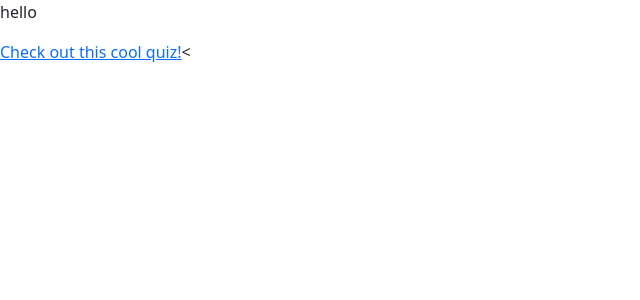
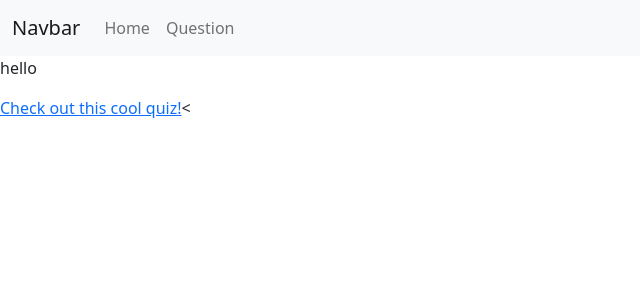
Before and after one commit to Flippo1337/quizzly, a Flask app: page / in a window 1280 px wide. Shown: the top 300 px of the page, without its empty margins (0-640 px from the left). Run offline with Flask 2, Linux system fonts and the light colour scheme.

Commit message:
added nav bar

```diff
--- a/quiz_app/templates/base.html
+++ b/quiz_app/templates/base.html
@@ -7,9 +7,23 @@
         <title>{{ title }}</title>
     </head>
     <body>
-    {%  block content %}{% endblock %}
+        <nav class="navbar navbar-expand-lg navbar-light bg-light">
+            <div class="container-fluid">
+                <a class="navbar-brand" href="#">Navbar</a>
+                <button class="navbar-toggler" type="button" data-bs-toggle="collapse" data-bs-target="#navbarNav" aria-controls="navbarNav" aria-expanded="false" aria-label="Toggle navigation">
+                    <span class="navbar-toggler-icon"></span>
+                </button>
+                <div class="collapse navbar-collapse" id="navbarNav">
+                    <ul class="navbar-nav">
+                        <li class="nav-item"><a class="nav-link" href="{{ url_for('main.home') }}">Home</a></li>
+                        <li class="nav-item"><a class="nav-link" href="{{ url_for('questions.question') }}">Question</a></li>
 
-    {%  block scripts %}{% endblock %}
-     <script src="https://cdn.jsdelivr.net/npm/bootstrap@5.0.2/dist/js/bootstrap.bundle.min.js" integrity="sha384-MrcW6ZMFYlzcLA8Nl+NtUVF0sA7MsXsP1UyJoMp4YLEuNSfAP+JcXn/tWtIaxVXM" crossorigin="anonymous"></script>
+                    </ul>
+                </div>
+            </div>
+        </nav>
+        {%  block content %}{% endblock %}
+        {%  block scripts %}{% endblock %}
+        <script src="https://cdn.jsdelivr.net/npm/bootstrap@5.0.2/dist/js/bootstrap.bundle.min.js" integrity="sha384-MrcW6ZMFYlzcLA8Nl+NtUVF0sA7MsXsP1UyJoMp4YLEuNSfAP+JcXn/tWtIaxVXM" crossorigin="anonymous"></script>
     </body>
 </html>
```
